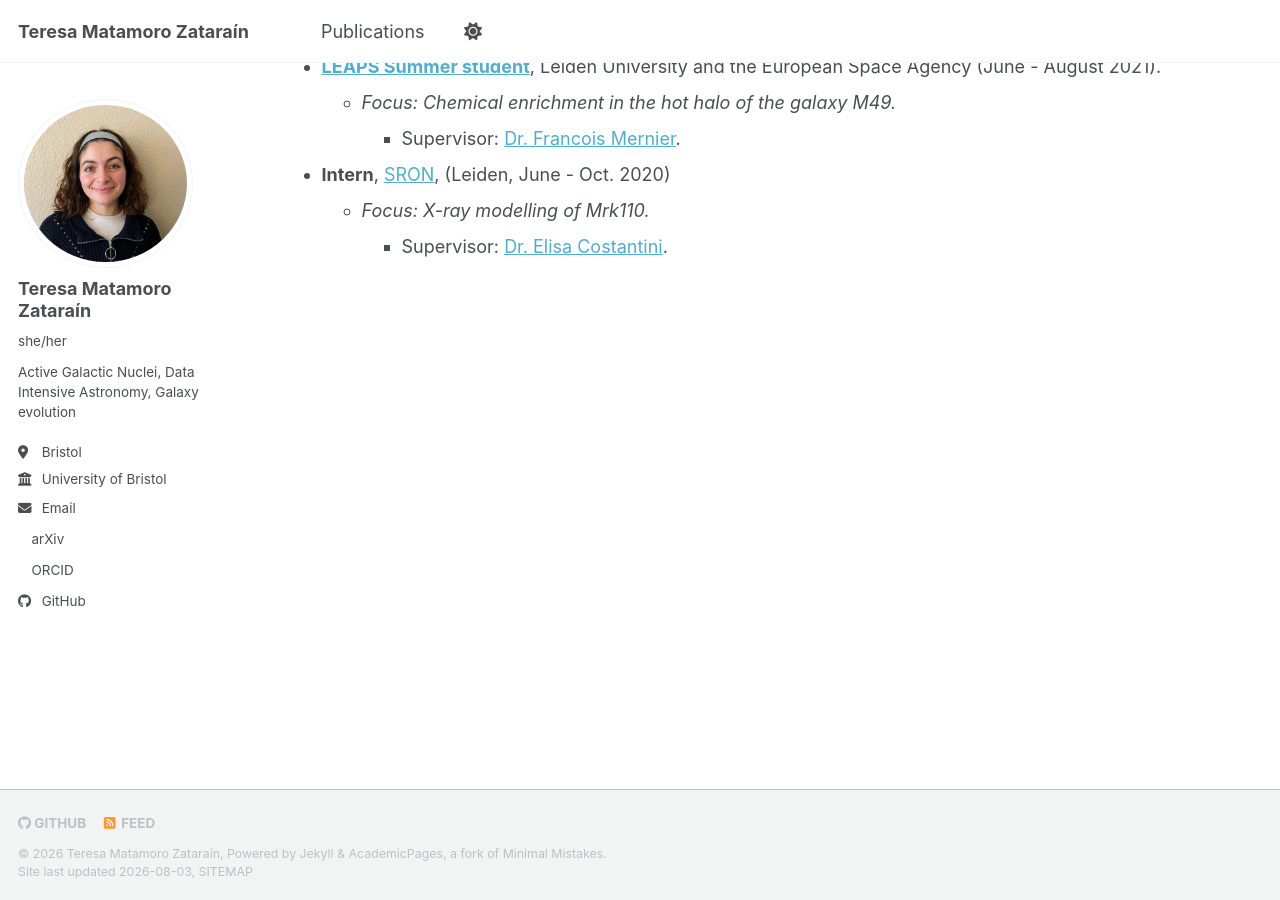
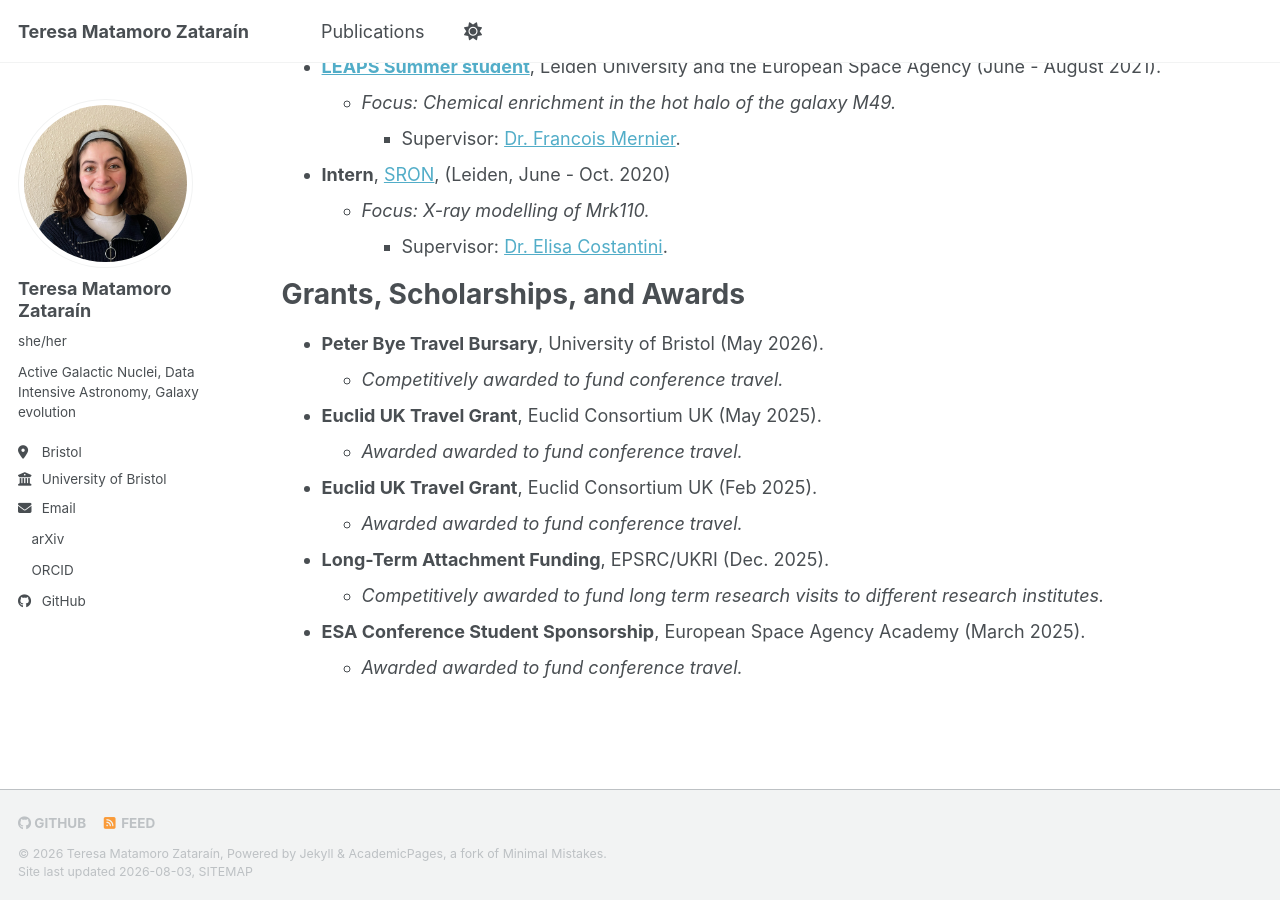
Before and after one commit to teresamatamoro/teresamatamoro.github.io, a Jekyll site: the page built from _pages/cv.md, in a window 1280 px wide and 900 px high, scrolled down 723 px. Built offline with Jekyll 4.4.1, drawn with Linux system fonts in a browser that asks for light colours; a style sheet for code colours, icons or effects is not loaded.

Commit message:
Add grants, scholarships, and awards to CV
Added grants, scholarships, and awards section with details.

```diff
--- a/_pages/cv.md
+++ b/_pages/cv.md
@@ -33,3 +33,16 @@ Research/Professional Experience
 * **Intern**, [SRON](https://www.sron.nl/en/), (Leiden, June - Oct. 2020)
   * _Focus: X-ray modelling of Mrk110._
     * Supervisor: [Dr. Elisa Costantini](https://orcid.org/0000-0001-8470-749X).
+
+Grants, Scholarships, and Awards
+======
+* **Peter Bye Travel Bursary**, University of Bristol (May 2026).
+  * _Competitively awarded to fund conference travel._
+* **Euclid UK Travel Grant**, Euclid Consortium UK (May 2025).
+  * _Awarded awarded to fund conference travel._
+* **Euclid UK Travel Grant**, Euclid Consortium UK (Feb 2025).
+  * _Awarded awarded to fund conference travel._
+* **Long-Term Attachment Funding**, EPSRC/UKRI (Dec. 2025).
+  * _Competitively awarded to fund long term research visits to different research institutes._
+* **ESA Conference Student Sponsorship**, European Space Agency Academy (March 2025).
+  * _Awarded awarded to fund conference travel._
```
